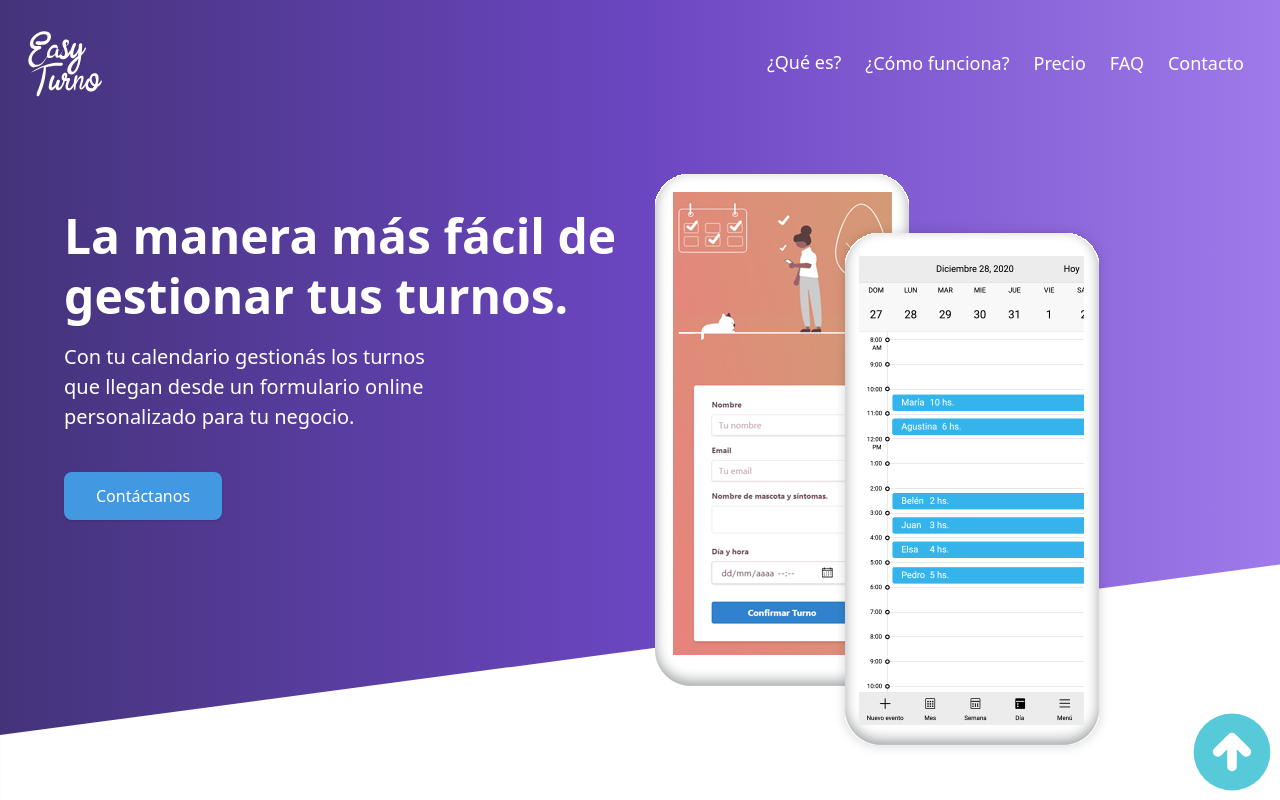
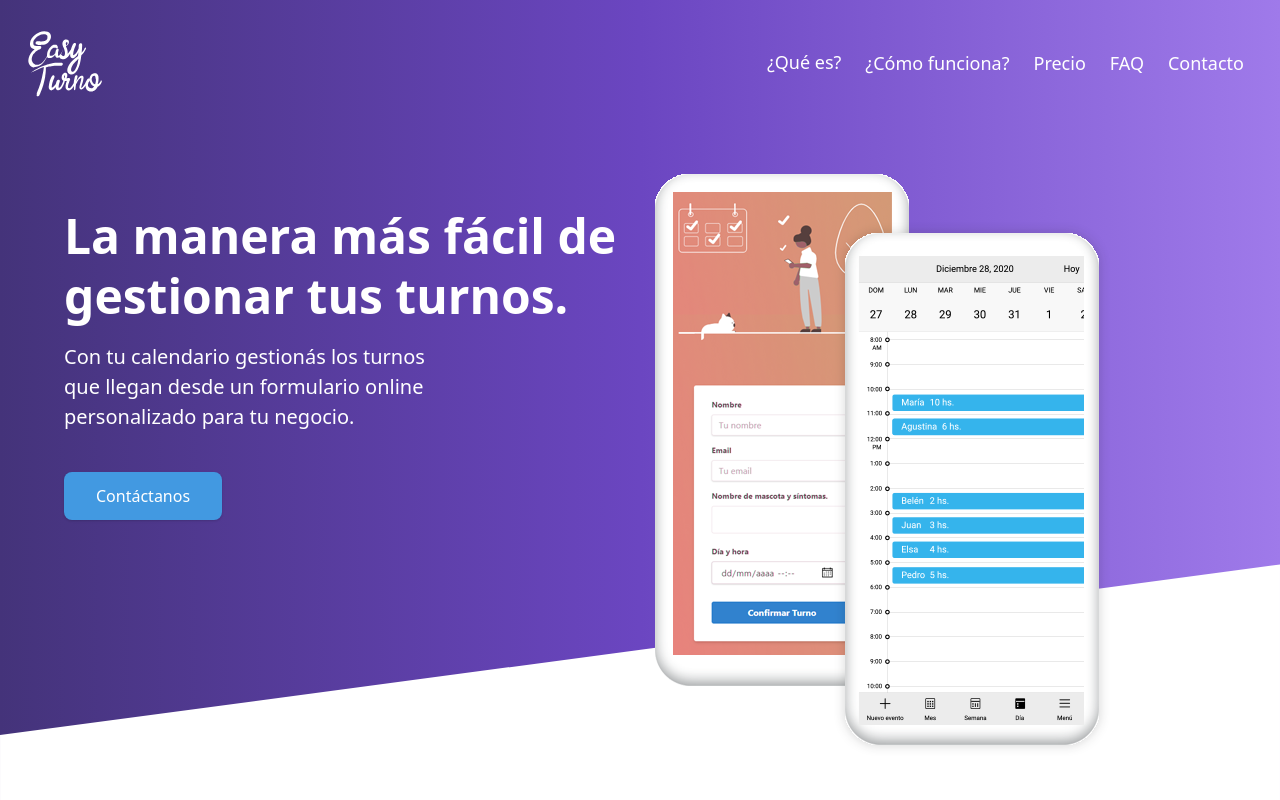
Before and after one commit to axd18/easyturnoweb, a React (Create React App) app: page / in a window 1280 px wide. Shown: the top 800 px of the page. Built offline with nearby package versions, Linux system fonts and the light colour scheme.

Commit message:
listo el método que muestra y esconde la flecha del scroll

```diff
--- a/src/components/Arrow.js
+++ b/src/components/Arrow.js
@@ -1,21 +1,39 @@
-import React from 'react';
+import React, { useState }from 'react';
 import { animateScroll as scroll } from 'react-scroll';
 
 const Arrow = () => {
 
+    // Creo el state de la flecha para que no se vea (false)
+    const [showArrow, setShowArrow] = useState(false);
+
+    // Chequea si el eje "Y" supera los 400 pixeles entonces la flecha se verá (true)
+    const checkShowArrow = () => {
+        if(!showArrow && window.pageYOffset > 400) {
+            setShowArrow(true);
+        } else if (showArrow && window.pageYOffset <= 400){
+            setShowArrow(false);
+        }
+    };
+
+    // Posiciona el scroll al comienzo de la página
     const scrollToTop = () => {
         scroll.scrollToTop();
     };
 
+    // Muestra la flecha en el DOM
+    window.addEventListener('scroll', checkShowArrow);
+
     return (
 
-            <button
-                onClick={ scrollToTop }
-                className="w-16 md:w-24 fixed bottom-0 right-0">
+        <button
+        onClick={ scrollToTop }
+        className="w-16 md:w-24 fixed bottom-0 right-0">
+            { showArrow?
                 <svg xmlns="http://www.w3.org/2000/svg" viewBox="0 0 20 20" fill="#56cad8">
                     <path fillRule="evenodd" d="M10 18a8 8 0 100-16 8 8 0 000 16zm3.707-8.707l-3-3a1 1 0 00-1.414 0l-3 3a1 1 0 001.414 1.414L9 9.414V13a1 1 0 102 0V9.414l1.293 1.293a1 1 0 001.414-1.414z" clipRule="evenodd" />
                 </svg>
-            </button>
+            : null}
+        </button>
 
      );
 }
--- a/src/components/Form.js
+++ b/src/components/Form.js
@@ -128,7 +128,7 @@ class Form extends React.PureComponent {
                     <div class="col-span-2 lg:col-span-1 rounded-lg">
                     <label htmlFor="email"></label>
                         <input
-                        className="border-solid border-gray-400 border-2 p-3 md:text-xl w-full rounded-lg"
+                        className="border-solid border-gray-400 border-2 p-3 md:text-xl w-full rounded-lg "
                         placeholder="Email"
                         type="email"
                         name="email"
```
